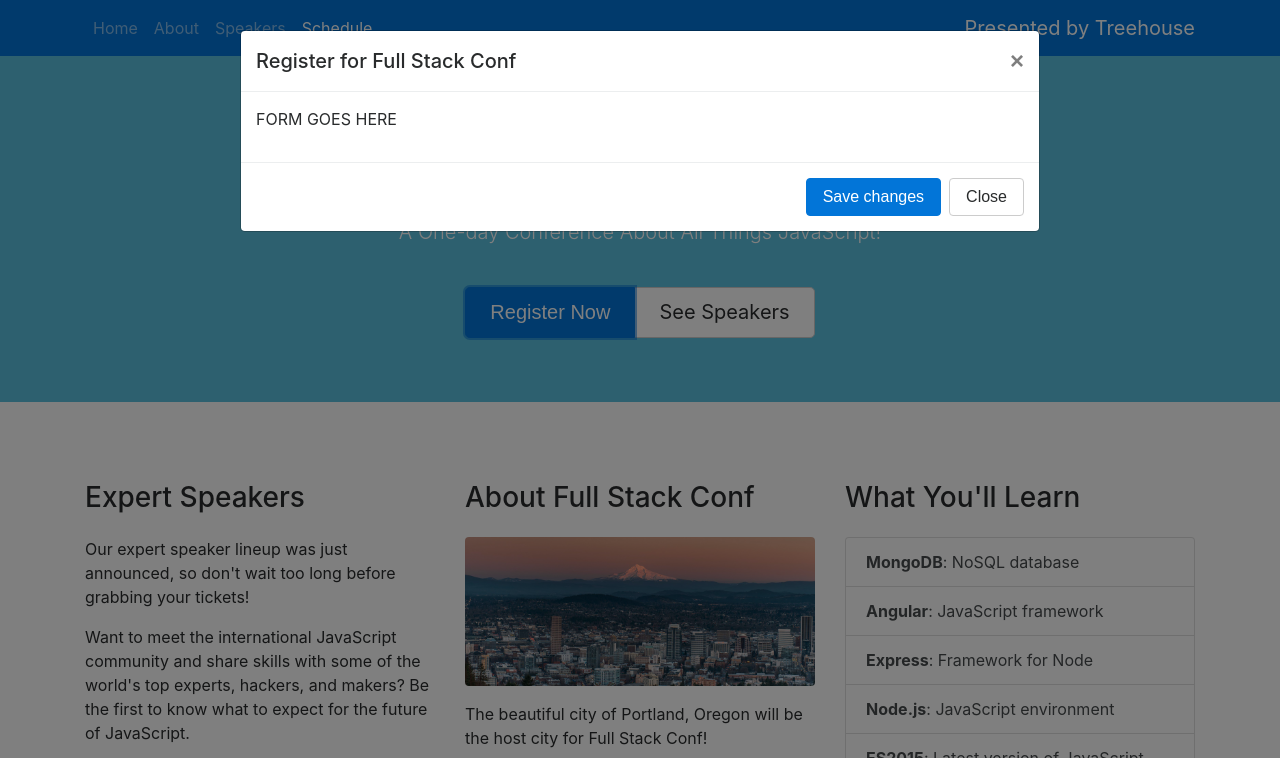
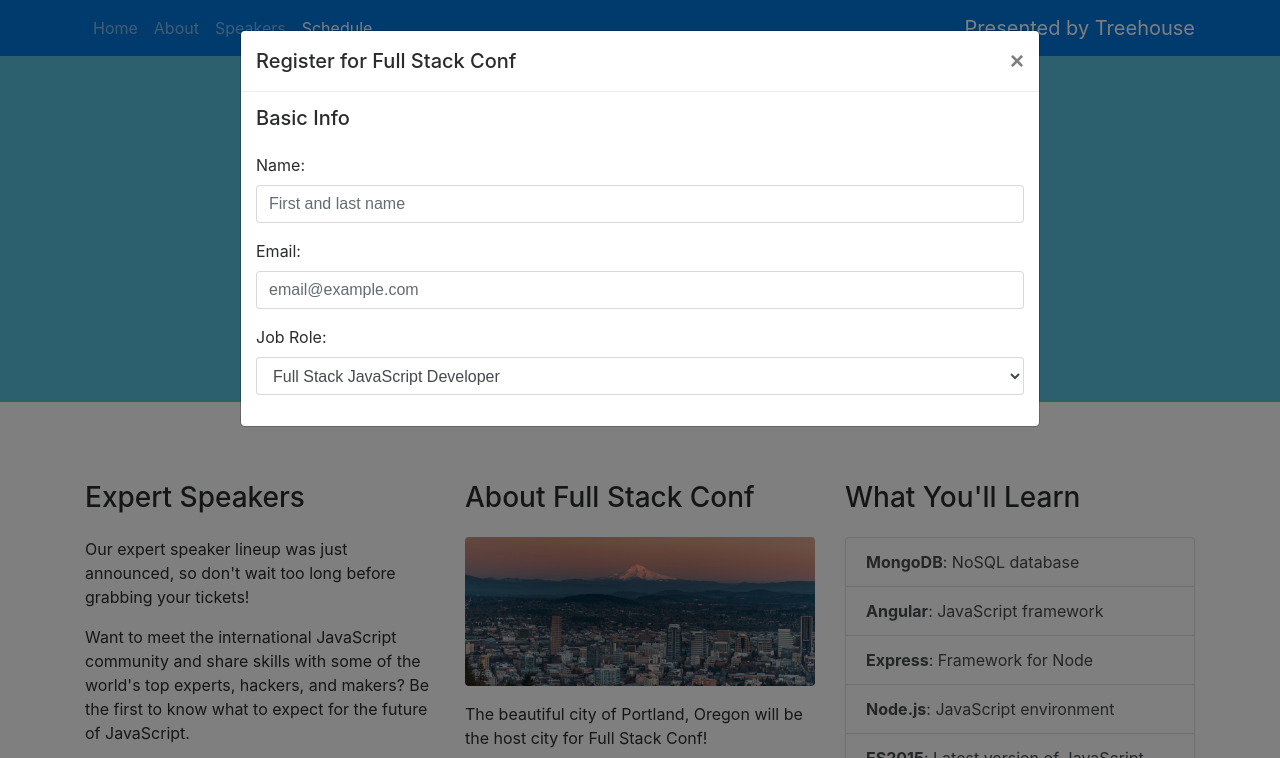
Before and after one commit to wittrura/TreehouseBootstrap4, a website: page public/index.html in a window 1280 px wide. Both pictures are taken after a click on the button "Register Now". Shown: the top 758 px of the page. Drawn offline with nearby package versions, Linux system fonts and the light colour scheme; a script that the page names is missing.

Commit message:
Build basic info section to modal form for registration

```diff
--- a/public/index.html
+++ b/public/index.html
@@ -273,11 +273,28 @@
             </button>
           </div>
           <div class="modal-body">
-            <p>FORM GOES HERE</p>
-          </div>
-          <div class="modal-footer">
-            <button type="button" class="btn btn-primary">Save changes</button>
-            <button type="button" class="btn btn-secondary" data-dismiss="modal">Close</button>
+            <!-- registration form -->
+            <form>
+              <h5 class="mb-4">Basic Info</h5>
+              <div class="form-group">
+                <label for="name">Name:</label>
+                <input type="text" class="form-control" id="name" placeholder="First and last name">
+              </div>
+              <div class="form-group">
+                <label for="email">Email:</label>
+                <input type="email" class="form-control" id="email" placeholder="email@example.com">
+              </div>
+              <div class="form-group">
+                <label for="role">Job Role:</label>
+                <select class="form-control" name="user_role" id="role">
+                  <option value="full stack js developer">Full Stack JavaScript Developer</option>
+                  <option value="front end developer">Front End Developer</option>
+                  <option value="back end developer">Back End Developer</option>
+                  <option value="designer">Designer</option>
+                  <option value="student">Student</option>
+                </select>
+              </div>
+            <!-- /registration form -->
           </div>
         </div> <!-- /.modal-content -->
       </div> <!-- /.modal-dialog -->
```
